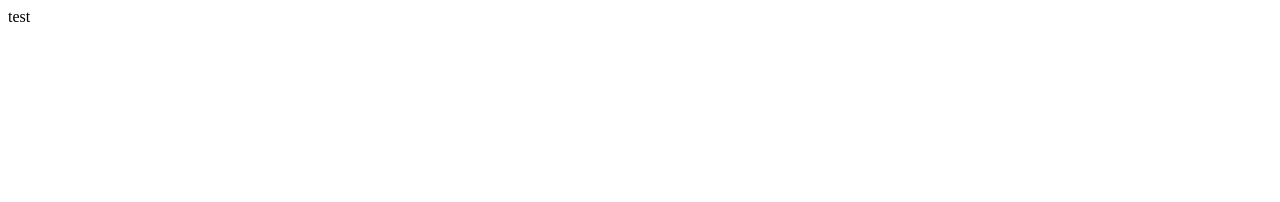
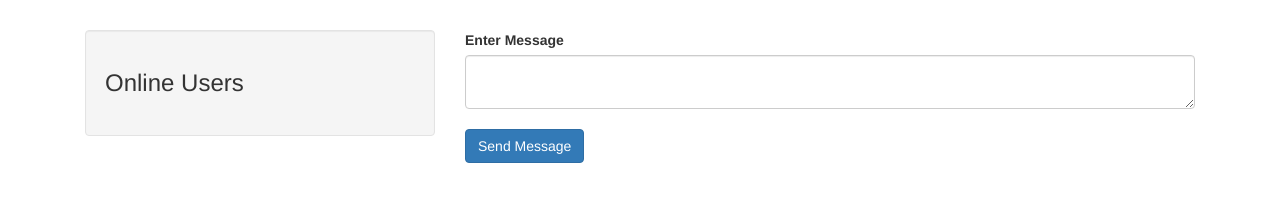
Before and after one commit to carlosalvarez91/Socket-Web-Chat-App, a website: page index.html in a window 1280 px wide. Drawn offline with nearby package versions, Linux system fonts and the light colour scheme.

Commit message:
Frontend

```diff
--- a/index.html
+++ b/index.html
@@ -1,8 +1,40 @@
 <html>
 <head>
     <title>IO Chat</title>
+    <link rel="stylesheet" href="https://maxcdn.bootstrapcdn.com/bootstrap/3.3.7/css/bootstrap.min.css" integrity="sha384-BVYiiSIFeK1dGmJRAkycuHAHRg32OmUcww7on3RYdg4Va+PmSTsz/K68vbdEjh4u" crossorigin="anonymous">
+    <script src="http://code.jquery.com/jquery-latest.min.js"
+        type="text/javascript"></script>
+    <script src="/socket.io/socket.io.js"></script>
+    <style>
+        body{
+            margin-top:30px;
+        }
+    </style>
 </head>
 <body>
-    test
+    <div class="container">
+        <div class="raw">
+            <div class="col-md-4">
+                <div class="well">
+                    <h3 id="users">Online Users</h3>
+                    <ul class="list-group" id="users"></ul>
+                </div>
+            </div>
+
+            <div class="col-md-8">
+                <div class="chat" id="chat"></div>
+
+                <form id="messageForm">
+                    <div class="form-group">
+                        <label>Enter Message</label>
+                        <textarea class="form-control" id="message"></textarea>
+                        <br/>
+                        <input type="submit" class="btn btn-primary" value="Send Message"/>
+
+                    </div>
+                </form>
+            </div>
+        </div>
+    </div>
 </body>
 </html>
```
